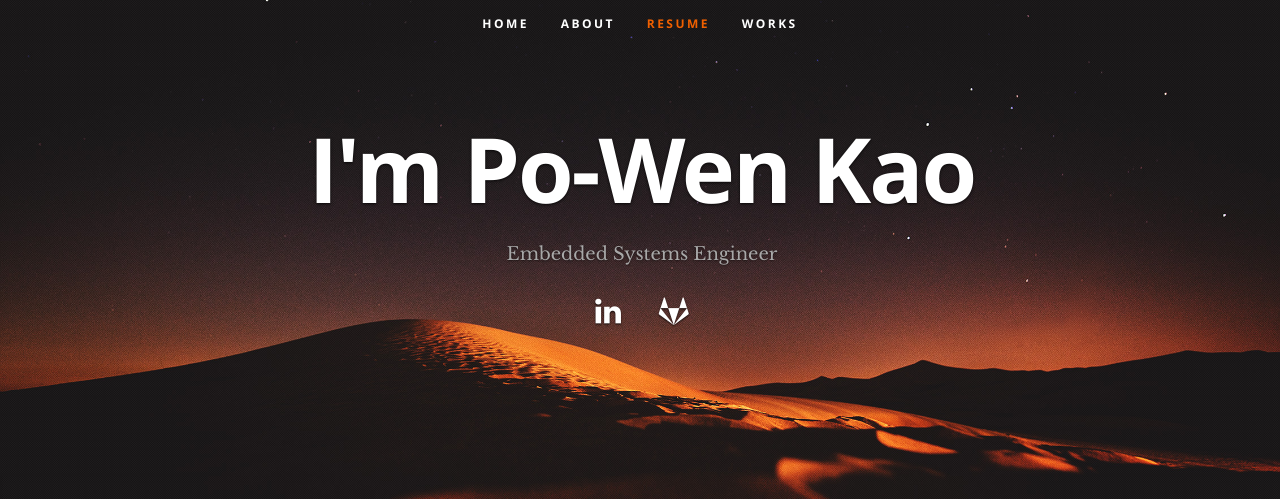
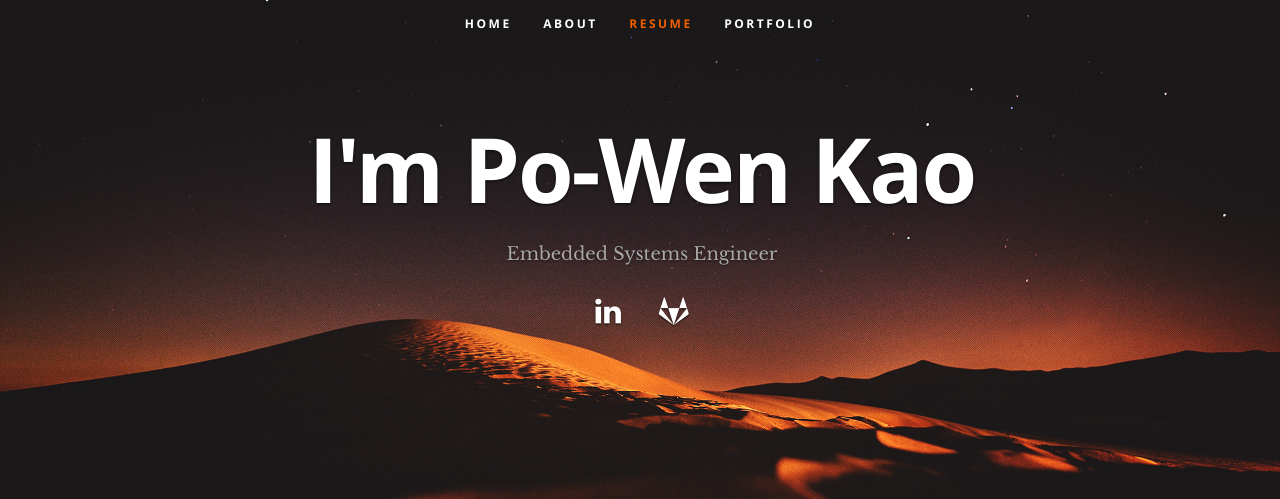
Before and after one commit to powen-kao/CV-Site, a Django app: page / in a window 1280 px wide. Shown: the top 499 px of the page. Run offline with Django 3.2, Linux system fonts and the light colour scheme; data comes from the database, SQL or seed files in the repository; some libraries are stand-ins or nearby versions.

Commit message:
change name of works section to portfolio

```diff
--- a/cv/templates/cv/index.html
+++ b/cv/templates/cv/index.html
@@ -57,7 +57,7 @@
             <li class="current"><a class="smoothscroll" href="#home">Home</a></li>
             <li><a class="smoothscroll" href="#about">About</a></li>
 	         <li><a class="smoothscroll" href="#resume">Resume</a></li>
-            <li><a class="smoothscroll" href="#portfolio">Works</a></li>
+            <li><a class="smoothscroll" href="#portfolio">Portfolio</a></li>
          </ul> <!-- end #nav -->
 
       </nav> <!-- end #nav-wrap -->
```
